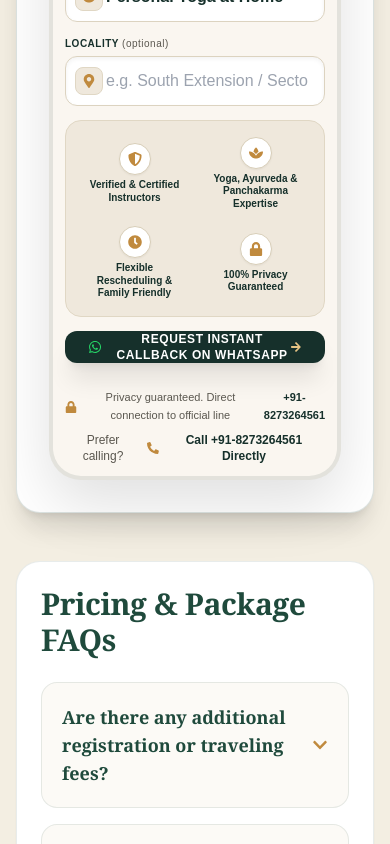
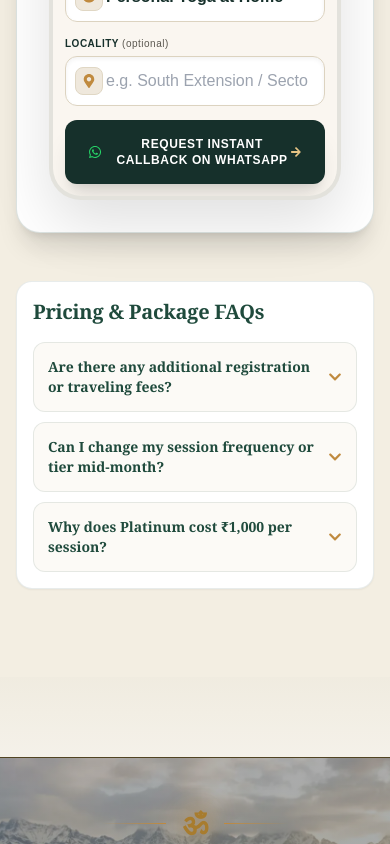
Before and after one commit to aryanforwork/kayasadak, a Next.js app: page /pricing in a window 390 px wide. Shown: the part 3360-4204 px from the top of the page. Built offline with nearby package versions, Linux system fonts and the light colour scheme.

Commit message:
feat: make hero location badge transparent for unobstructed mobile background visibility

```diff
--- a/components/FaqAccordion.tsx
+++ b/components/FaqAccordion.tsx
@@ -16,21 +16,21 @@ export const FaqAccordion: React.FC<FaqAccordionProps> = ({
   title = 'Frequently Asked Questions',
 }) => {
   return (
-    <div className="my-10 bg-white border border-[#1F4A3C]/10 rounded-3xl p-6 md:p-10 shadow-sm">
-      <h3 className="font-heading text-3xl md:text-4xl font-bold text-brand-green-900 mb-6">
+    <div className="my-6 sm:my-10 bg-white border border-[#1F4A3C]/10 rounded-2xl sm:rounded-3xl p-4 sm:p-6 md:p-10 shadow-sm">
+      <h3 className="font-heading text-xl sm:text-2xl md:text-3xl lg:text-4xl font-bold text-brand-green-900 mb-4 sm:mb-6">
         {title}
       </h3>
-      <div className="space-y-4 font-body">
+      <div className="space-y-2.5 sm:space-y-4 font-body">
         {items.map((item, idx) => (
           <details
             key={idx}
-            className="group border border-[#1F4A3C]/10 rounded-2xl bg-[#F3EEE2]/30 p-5 transition-all [&[open]]:shadow-md [&[open]]:bg-white"
+            className="group border border-[#1F4A3C]/10 rounded-xl sm:rounded-2xl bg-[#F3EEE2]/30 p-3.5 sm:p-5 transition-all [&[open]]:shadow-md [&[open]]:bg-white"
           >
-            <summary className="font-heading font-semibold text-lg md:text-xl text-brand-green-900 cursor-pointer list-none flex items-center justify-between gap-4 select-none">
+            <summary className="font-heading font-semibold text-sm sm:text-base md:text-lg text-brand-green-900 cursor-pointer list-none flex items-center justify-between gap-3 sm:gap-4 select-none">
               <span>{item.question}</span>
-              <FaChevronDown className="w-4 h-4 text-brand-gold-500 group-open:rotate-180 transition-transform flex-shrink-0" />
+              <FaChevronDown className="w-3.5 h-3.5 sm:w-4 sm:h-4 text-brand-gold-500 group-open:rotate-180 transition-transform flex-shrink-0" />
             </summary>
-            <div className="mt-3 text-sm md:text-base text-neutral-charcoal/85 leading-relaxed pt-3 border-t border-gray-200/60 font-body font-normal">
+            <div className="mt-2.5 sm:mt-3 text-xs sm:text-sm md:text-base text-neutral-charcoal/85 leading-relaxed pt-2.5 sm:pt-3 border-t border-gray-200/60 font-body font-normal">
               {item.answer}
             </div>
           </details>
--- a/components/HeroSlider.tsx
+++ b/components/HeroSlider.tsx
@@ -164,10 +164,10 @@ export const HeroSlider: React.FC = () => {
       {/* Main Content Overlay */}
       <div className="relative z-20 w-full max-w-[1600px] mx-auto px-4 sm:px-8 lg:px-12 py-8 sm:py-12">
         <div className="max-w-3xl space-y-4 sm:space-y-6 text-left">
-          {/* Eyebrow Location Badge */}
-          <div className="inline-flex items-center gap-2 bg-[#1F4A3C]/60 backdrop-blur-md border border-[#1F4A3C]/80 px-3 sm:px-4 py-1.5 rounded-full shadow-lg">
-            <KayaLeafMotif size={14} color="#C08A3E" />
-            <span className="font-display font-semibold text-[10px] sm:text-xs md:text-sm text-brand-gold-500 tracking-[0.14em] uppercase">
+          {/* Eyebrow Location Badge — Transparent styling for clear background visibility */}
+          <div className="inline-flex items-center gap-2 bg-black/15 sm:bg-black/25 backdrop-blur-[2px] border border-white/20 px-3 sm:px-4 py-1 sm:py-1.5 rounded-full shadow-sm">
+            <KayaLeafMotif size={13} color="#E5C384" />
+            <span className="font-display font-semibold text-[10px] sm:text-xs md:text-sm text-[#E5C384] tracking-[0.14em] uppercase drop-shadow-sm">
               {SLIDES[currentIndex].badge}
             </span>
           </div>
--- a/components/LeadGenForm.tsx
+++ b/components/LeadGenForm.tsx
@@ -2,16 +2,11 @@
 
 import React, { useState } from 'react';
 import { CONTACT_INFO, SERVICE_LINES } from '@/config/pricing';
-import { KayaLeafMotif } from './KayaLeafMotif';
 import {
   FaWhatsapp,
-  FaLock,
-  FaPhoneAlt,
   FaUser,
   FaMapMarkerAlt,
-  FaShieldAlt,
   FaSpa,
-  FaClock,
   FaArrowRight,
   FaChevronDown,
 } from 'react-icons/fa';
@@ -172,55 +167,10 @@ export const LeadGenForm: React.FC<LeadGenFormProps> = ({
             </div>
           </div>
 
-          {/* 4-Feature Micro Grid Strip Inside Form */}
-          <div className="bg-[#EFE8DC] border border-[#E0D7C4] rounded-2xl p-3 grid grid-cols-2 sm:grid-cols-4 gap-2 text-center my-2">
-
-            {/* Feature 1 */}
-            <div className="flex flex-col items-center justify-center space-y-1 p-1">
-              <div className="w-8 h-8 rounded-full bg-white border border-[#D8CEB8] text-[#C08A3E] flex items-center justify-center shadow-sm">
-                <FaShieldAlt className="w-3.5 h-3.5" />
-              </div>
-              <span className="text-[10px] font-bold text-[#16302B] leading-tight">
-                Verified & Certified Instructors
-              </span>
-            </div>
-
-            {/* Feature 2 */}
-            <div className="flex flex-col items-center justify-center space-y-1 p-1">
-              <div className="w-8 h-8 rounded-full bg-white border border-[#D8CEB8] text-[#C08A3E] flex items-center justify-center shadow-sm">
-                <FaSpa className="w-3.5 h-3.5" />
-              </div>
-              <span className="text-[10px] font-bold text-[#16302B] leading-tight">
-                Yoga, Ayurveda & Panchakarma Expertise
-              </span>
-            </div>
-
-            {/* Feature 3 */}
-            <div className="flex flex-col items-center justify-center space-y-1 p-1">
-              <div className="w-8 h-8 rounded-full bg-white border border-[#D8CEB8] text-[#C08A3E] flex items-center justify-center shadow-sm">
-                <FaClock className="w-3.5 h-3.5" />
-              </div>
-              <span className="text-[10px] font-bold text-[#16302B] leading-tight">
-                Flexible Rescheduling & Family Friendly
-              </span>
-            </div>
-
-            {/* Feature 4 */}
-            <div className="flex flex-col items-center justify-center space-y-1 p-1">
-              <div className="w-8 h-8 rounded-full bg-white border border-[#D8CEB8] text-[#C08A3E] flex items-center justify-center shadow-sm">
-                <FaLock className="w-3.5 h-3.5" />
-              </div>
-              <span className="text-[10px] font-bold text-[#16302B] leading-tight">
-                100% Privacy Guaranteed
-              </span>
-            </div>
-
-          </div>
-
           {/* Submit Button */}
           <button
             type="submit"
-            className="w-full py-4.5 px-6 bg-[#16302B] hover:bg-[#0E211D] text-white font-body font-bold text-xs sm:text-sm rounded-xl transition-all duration-300 shadow-xl hover:shadow-2xl flex items-center justify-between group mt-3"
+            className="w-full py-4 px-6 bg-[#16302B] hover:bg-[#0E211D] text-white font-body font-bold text-xs sm:text-sm rounded-xl transition-all duration-300 shadow-xl hover:shadow-2xl flex items-center justify-between group mt-2"
           >
             <div className="flex items-center gap-3">
               <FaWhatsapp className="w-5 h-5 text-[#25D366] group-hover:scale-110 transition-transform" />
@@ -228,26 +178,6 @@ export const LeadGenForm: React.FC<LeadGenFormProps> = ({
             </div>
             <FaArrowRight className="w-4 h-4 text-[#E5C384] group-hover:translate-x-1 transition-transform" />
           </button>
-
-          {/* Footer Call & Privacy Info */}
-          <div className="text-center pt-3 space-y-1.5 font-body">
-            <p className="text-[11px] text-[#5A574F] flex items-center justify-center gap-1.5">
-              <FaLock className="w-3 h-3 text-[#C08A3E] flex-shrink-0" />
-              <span>Privacy guaranteed. Direct connection to official line</span>
-              <strong className="text-[#16302B]">{CONTACT_INFO.phone}</strong>
-            </p>
-            <p className="text-xs flex items-center justify-center gap-1.5 pt-0.5">
-              <span className="text-[#5A574F]">Prefer calling?</span>
-              <a
-                href={`tel:${CONTACT_INFO.phoneClean}`}
-                className="text-[#16302B] font-bold hover:underline inline-flex items-center gap-1"
-              >
-                <FaPhoneAlt className="w-3 h-3 text-[#C08A3E]" />
-                <span>Call {CONTACT_INFO.phone} Directly</span>
-              </a>
-            </p>
-          </div>
-
         </form>
       </div>
 
```
Also changed, not shown: 5 other files (tests, documents, lock files or other folders).
